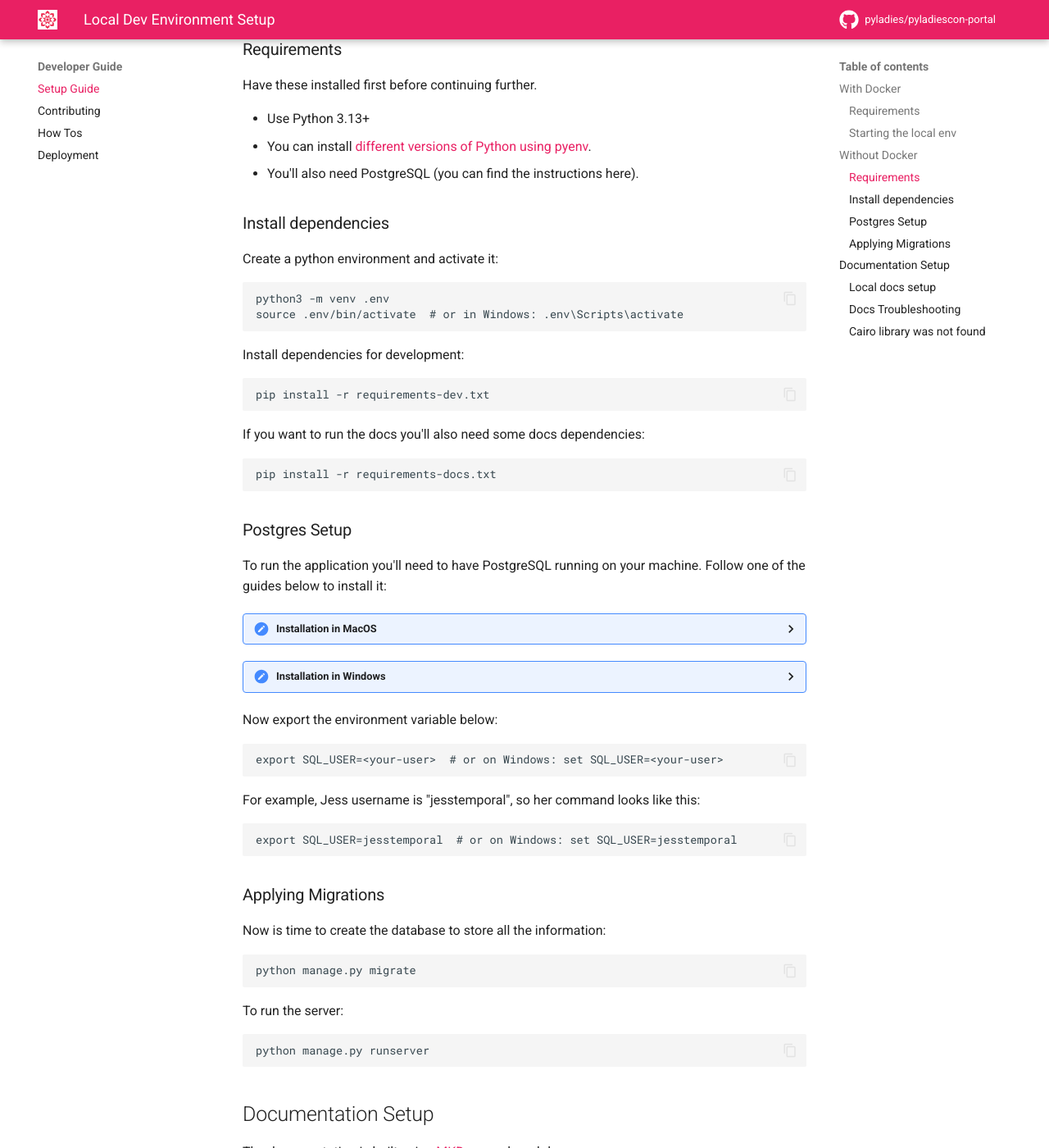
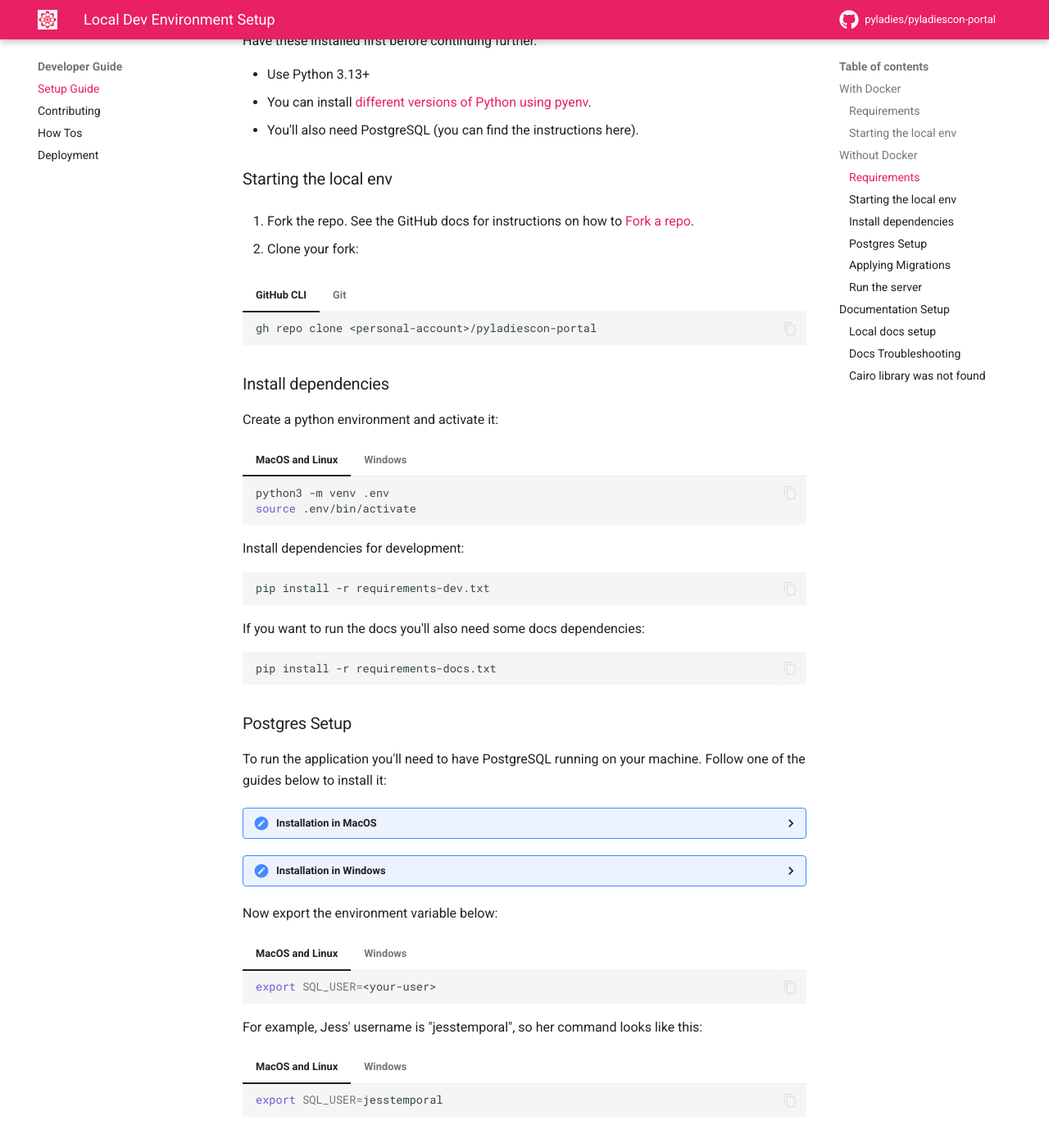
Before and after one commit to pyladies/pyladiescon-portal, an MkDocs documentation site: the page built from docs/developer/setup.md, in a window 1280 px wide and 1400 px high, scrolled down 1268 px. Shown: the whole window at 82% size. Built offline with MkDocs 1.6.1 and Material for MkDocs 9.7.7, drawn with Linux system fonts in a browser that asks for light colours; comment, search, counter and statistics services are not loaded; some of the changed text lies outside the part shown.

Commit message:
Adds missing variables to setup documentation (#156)
* Adds missing variables to setup documentation

* Uses tabs to separate the instructions

* Fixes markdown extensions to properly render tabs

---------

Co-authored-by: Mariatta <Mariatta@users.noreply.github.com>

````diff
--- a/docs/developer/setup.md
+++ b/docs/developer/setup.md
@@ -25,13 +25,17 @@
 
 1. Fork the repo. See the GitHub docs for instructions on how to [Fork a repo](https://docs.github.com/en/pull-requests/collaborating-with-pull-requests/working-with-forks/fork-a-repo).
 
-2. Clone your fork. If using GitHub CLI, run:
+2. Clone your fork:
 
-```sh
-gh repo clone <personal-account>/pyladiescon-portal
-```
+=== "GitHub CLI"
 
+    ```sh
+    gh repo clone <personal-account>/pyladiescon-portal
     ```
+
+=== "Git"
+
+    ```sh
     git clone <personal-account>/pyladiescon-portal.git
     ```
 
@@ -61,14 +65,41 @@
 - You can install [different versions of Python using pyenv](https://github.com/pyenv/pyenv).
 - You'll also need PostgreSQL (you can find the instructions here).
 
+### Starting the local env
+
+1. Fork the repo. See the GitHub docs for instructions on how to [Fork a repo](https://docs.github.com/en/pull-requests/collaborating-with-pull-requests/working-with-forks/fork-a-repo).
+
+2. Clone your fork:
+
+=== "GitHub CLI"
+
+    ```sh
+    gh repo clone <personal-account>/pyladiescon-portal
+    ```
+
+=== "Git"
+
+    ```sh
+    git clone <personal-account>/pyladiescon-portal.git
+    ```
+
 ### Install dependencies
 
 Create a python environment and activate it:
 
-```sh
-python3 -m venv .env
-source .env/bin/activate  # or in Windows: .env\Scripts\activate
-```
+=== "MacOS and Linux"
+
+    ```sh
+    python3 -m venv .env
+    source .env/bin/activate
+    ```
+
+=== "Windows"
+
+    ```
+    python3 -m venv .env
+    .env\Scripts\activate
+    ```
 
 Install dependencies for development:
 
@@ -110,15 +141,31 @@
 
 Now export the environment variable below:
 
-```sh
-export SQL_USER=<your-user>  # or on Windows: set SQL_USER=<your-user>
-```
+=== "MacOS and Linux"
 
-For example, Jess username is "jesstemporal", so her command looks like this:
+    ```sh
+    export SQL_USER=<your-user>
+    ```
 
-```sh
-export SQL_USER=jesstemporal  # or on Windows: set SQL_USER=jesstemporal
-```
+=== "Windows"
+
+    ```sh
+    set SQL_USER=<your-user>
+    ```
+
+For example, Jess' username is "jesstemporal", so her command looks like this:
+
+=== "MacOS and Linux"
+
+    ```sh
+    export SQL_USER=jesstemporal
+    ```
+
+=== "Windows"
+
+    ```sh
+    set SQL_USER=jesstemporal
+    ```
 
 ### Applying Migrations
 
@@ -128,7 +175,25 @@
 python manage.py migrate
 ```
 
-To run the server:
+### Run the server
+
+Add the other enviroment variables:
+
+=== "MacOS and Linux"
+
+    ```sh
+    export SECRET_KEY=deadbeefcafe
+    export DJANGO_ALLOWED_HOSTS="localhost,127.0.0.1"
+    ```
+
+=== "Windows"
+
+    ```sh
+    set SECRET_KEY=deadbeefcafe
+    set DJANGO_ALLOWED_HOSTS="localhost,127.0.0.1"
+    ```
+
+Then run the server:
 
 ```sh
 python manage.py runserver
@@ -142,10 +207,19 @@
 
 1. Create and activate a virtual environment:
 
-```sh
-python3 -m venv venv
-source venv/bin/activate
-```
+=== "MacOS and Linux"
+
+    ```sh
+    python3 -m venv venv
+    source .env/bin/activate
+    ```
+
+=== "Windows"
+
+    ```
+    python3 -m venv venv
+    .env\Scripts\activate
+    ```
 
 2. Install docs requirements:
 
````
Also changed, not shown: mkdocs.yml (+4 -4 lines).
